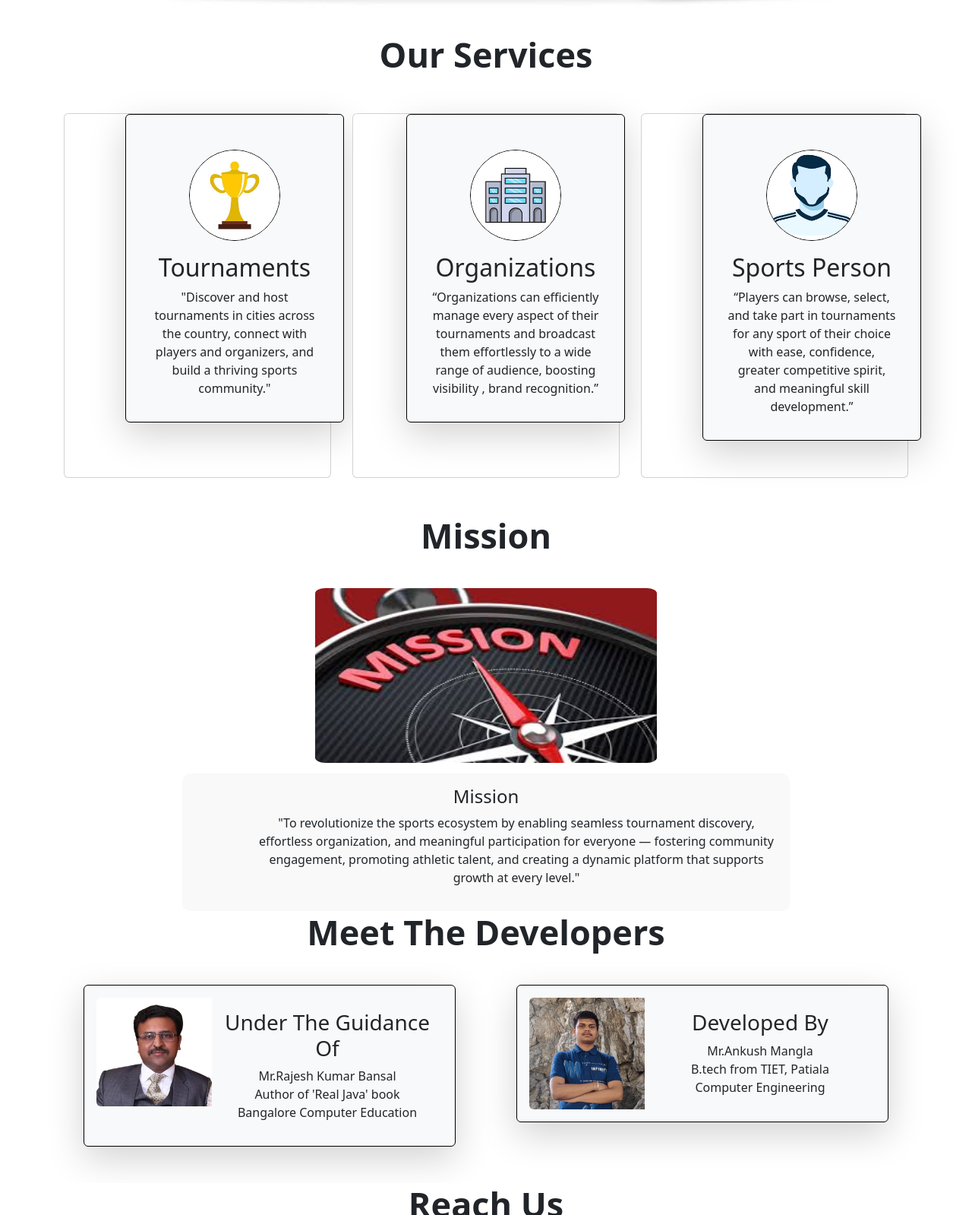
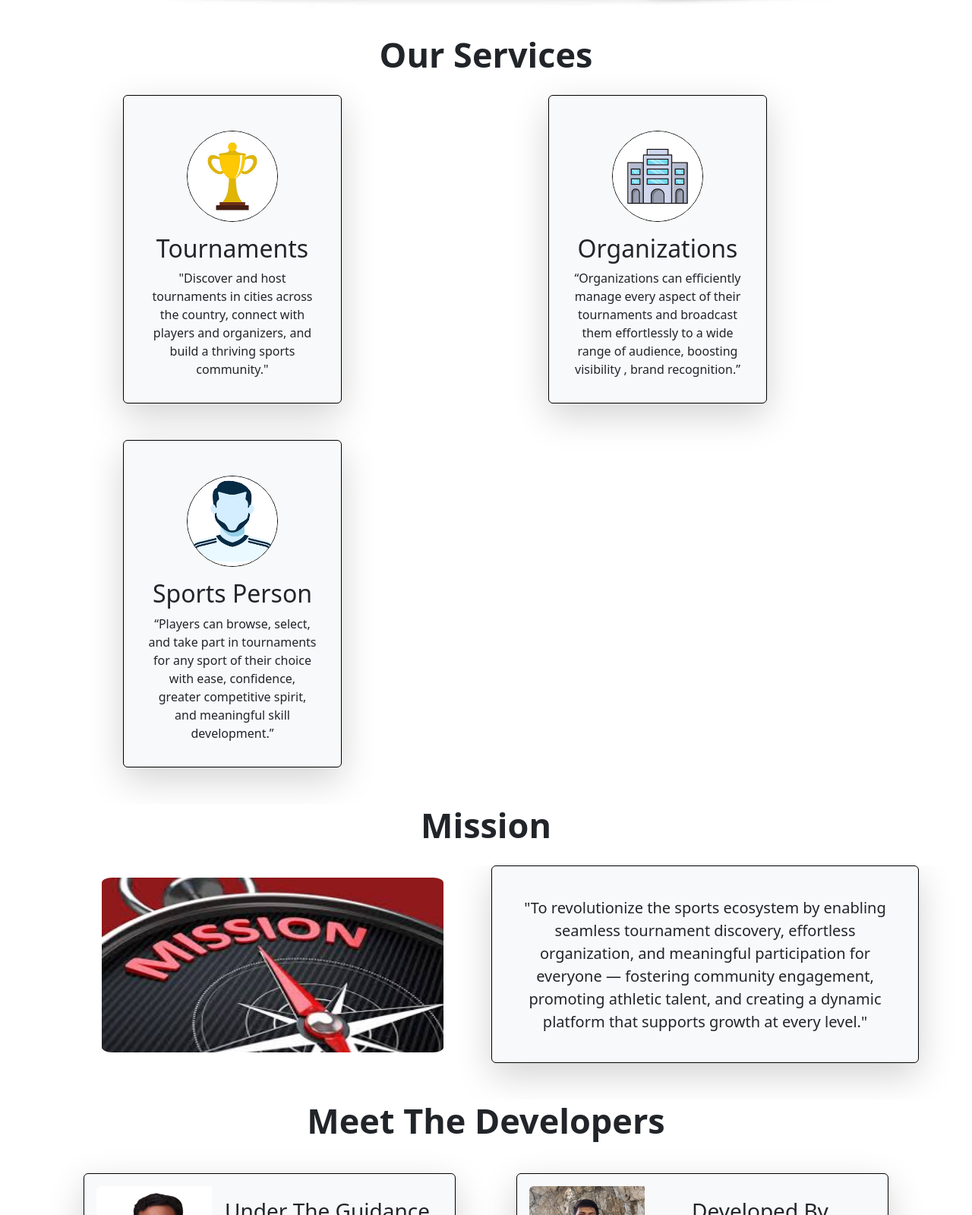
Before and after one commit to Ankush340/qenvo1, a website: page public/index.html in a window 1280 px wide. Shown: the part 380-1979 px from the top of the page at 76% size. Drawn offline with nearby package versions, Linux system fonts and the light colour scheme.

Commit message:
Update index.html

```diff
--- a/public/index.html
+++ b/public/index.html
@@ -300,10 +300,9 @@
                 Our Services
             </div>
         </nav>
-        <div class="container my-4">
-            <div class="row justify-content-center">
-                <div class="col-12 col-md-6 col-lg-4 mb-4 d-flex justify-content-center">
-                    <div class="card" style="width: 22rem;">
+        <div class="container text-center">
+            <div class="row">
+                <div class="col">
                     <div class="card bg-light shadow-lg p-3 mb-5 bg-body-tertiary rounded"
                         style="width: 18rem;float: left;margin-left: 80px;border: 1px black solid;">
                         <img src="pics/tournaments.jpeg" class="card-img-top" alt="..."
@@ -317,9 +316,7 @@
                         </div>
                     </div>
                 </div>
-                </div>
-                <div class="col-12 col-md-6 col-lg-4 mb-4 d-flex justify-content-center">
-                    <div class="card" style="width: 22rem;">
+                <div class="col">
                     <div class="card bg-light shadow-lg p-3 mb-5 bg-body-tertiary rounded"
                         style="width: 18rem;float: left; margin-left:70px; border: 1px black solid;">
                         <img src="pics/organization3.png" class="card-img-top" alt="..."
@@ -327,33 +324,26 @@
                         <div class="card-body">
                             <h2 class="card-title">Organizations</h2>
                             <p class="card-text">“Organizations can efficiently manage every
-                                    aspect of their tournaments and broadcast them effortlessly to a wide range of
-                                    audience,
+                                aspect of their tournaments and broadcast them effortlessly to a wide range of audience,
                                 boosting visibility , brand recognition.”</p>
                         </div>
                     </div>
                 </div>
-                </div>
-                <div class="col-12 col-md-6 col-lg-4 mb-4 d-flex justify-content-center">
-                    <div class="card" style="width: 22rem;">
+                <div class="col">
                     <div class="card bg-light shadow-lg p-3 mb-5 bg-body-tertiary rounded "
                         style="width: 18rem;float: left; margin-left: 80px;border: 1px black solid;">
                         <img src="pics/player.png" class="card-img-top" alt="..."
                             style="height: 180px;border: 1px black solid;width: 120px; margin: auto;height: 120px;margin-top: 30px;border-radius: 50%;">
                         <div class="card-body">
                             <h2 class="card-title">Sports Person</h2>
-                                <p class="card-text">“Players can browse, select, and take part in tournaments for any
-                                    sport
-                                    of their choice with ease, confidence, greater competitive spirit, and meaningful
-                                    skill
+                            <p class="card-text">“Players can browse, select, and take part in tournaments for any sport
+                                of their choice with ease, confidence, greater competitive spirit, and meaningful skill
                                 development.”</p>
                         </div>
                     </div>
                 </div>
             </div>
         </div>
-        </div>
-
         <nav class="navbar">
             <div style="line-height: 40px;font-weight: bolder;margin:auto;font-size: 45px;  margin-bottom: 25px; ">
                 Mission
@@ -366,17 +356,13 @@
                         <img src="pics/mission.jpeg" alt="" style="width: 450px;height: 230px;border-radius: 3%;">
                     </div>
                 </div>
-                <div class="box p-3"
-                    style="background-color: #f9f9f9; max-width: 800px; margin: auto; border-radius: 10px;">
-                    <h4>Mission</h4>
-                    <p style="word-wrap: break-word; white-space: normal;margin-left: 80px;">
-                        "To revolutionize the sports ecosystem by enabling
+                <div class="col  shadow-lg p-3 mb-5 bg-body-tertiary rounded"
+                    style="height: 260px;border: 1px black solid;">
+                    <div class="p-4 " style="font-size: 20px;">"To revolutionize the sports ecosystem by enabling
                         seamless tournament discovery, effortless organization, and meaningful participation for
                         everyone — fostering community engagement, promoting athletic talent, and creating a dynamic
-                        platform that supports growth at every level."
-                    </p>
+                        platform that supports growth at every level."</div>
                 </div>
-
             </div>
         </div>
         <nav class="navbar">
```
Lines whose indentation alone changed are shown as unchanged.
